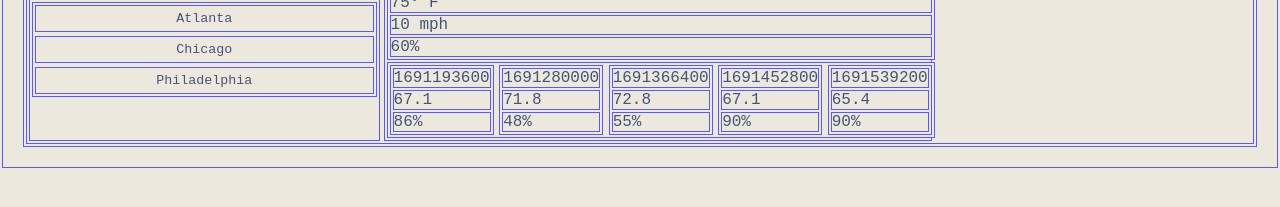
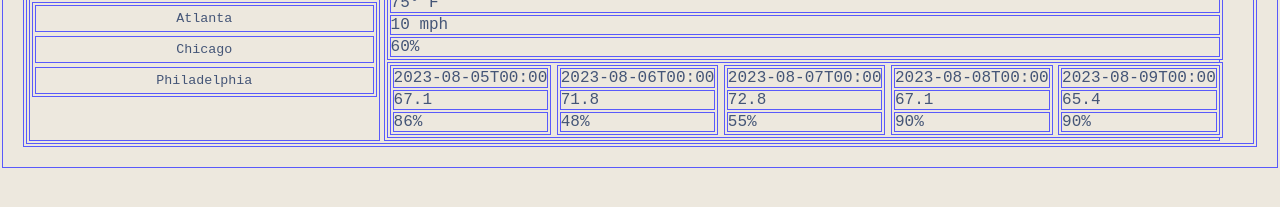
Before and after one commit to stevreut/weather-dashboard, a plain HTML site: page index.html in a window 1280 px wide. Both pictures are taken after typing "Sample" into the empty fields and a click on the button "Search". Shown: the part 153-360 px from the top of the page. Drawn offline with nearby package versions, Linux system fonts and the light colour scheme.

Commit message:
initial basic implementation of dayjs for 5-day forecast

```diff
--- a/assets/js/script.js
+++ b/assets/js/script.js
@@ -69,7 +69,7 @@ function testFormatWeather(resp) {
             while (count < 5 && i < resp.list.length) {
                 let divElem = document.createElement("div");
                 let datePara = document.createElement("p");
-                datePara.textContent = resp.list[i].dt;
+                datePara.textContent = dayjs.unix(resp.list[i].dt).format("YYYY-MM-DD[T]HH:mm");
                 divElem.appendChild(datePara);
                 // TODO conditions (later)
                 let degK = resp.list[i].main.temp;
--- a/index.html
+++ b/index.html
@@ -28,6 +28,8 @@
             </div>
         </div>
         <div> <!-- right column -->
+            <!-- TODO - Consideration of INITIAL page presentation is needed, for before any
+                weather info has been displayed -->
             <div id="today-forecast">
                 <h3 id="city-date">City</h3>
                 <img id="today-icon" src="https://placehold.co/25/ff0/08f.png">
@@ -40,6 +42,7 @@
             </div>
         </div>
     </main>
+    <script src="https://cdn.jsdelivr.net/npm/dayjs@1/dayjs.min.js"></script>
     <script src="./misc/sample_json_resp.js"></script>
     <script src="./assets/js/script.js"></script>
 </body>
```
